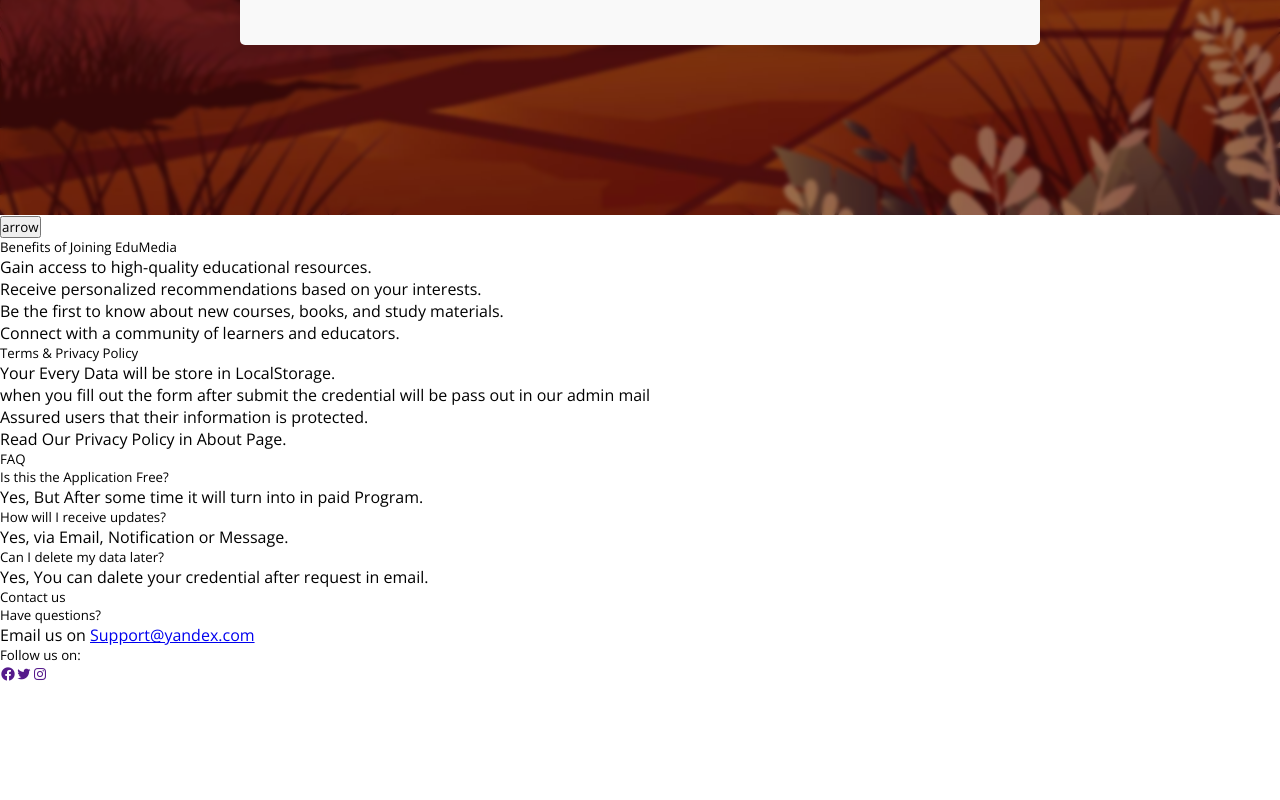
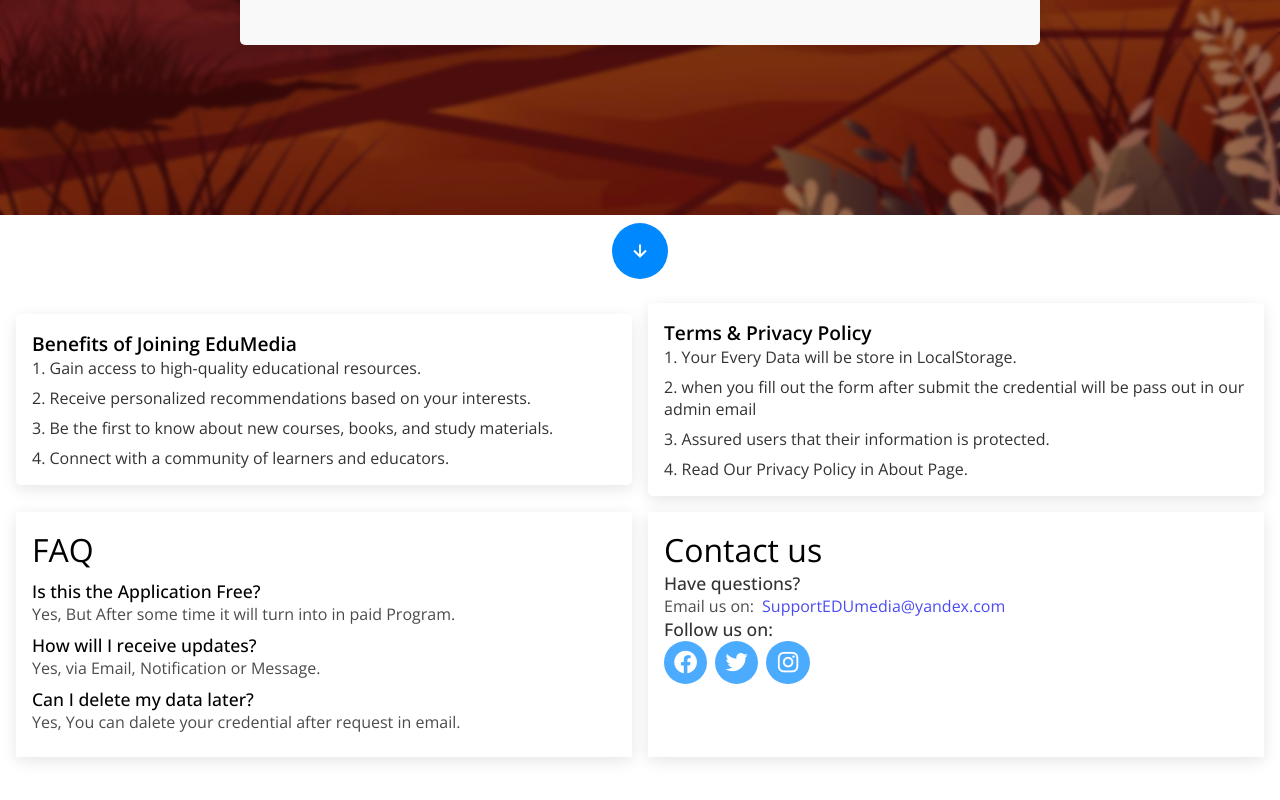
Before and after one commit to Sandeepkumar136/Edumedia, a React (Create React App) app: page /support in a window 1280 px wide. Shown: the part 502-1302 px from the top of the page. Before the commit the page ends 1188 px from the top, so only its background shows below. Built offline with nearby package versions, Linux system fonts and the light colour scheme.

Commit message:
Enhance Support page layout with new styles and scroll button; update email contact information

```diff
--- a/src/components/pages/Support.js
+++ b/src/components/pages/Support.js
@@ -83,9 +83,12 @@
                     loading="lazy"
                   />
                 </motion.div>
-                <motion.div                   initial={{ y: 100, opacity: 0 }}
+                <motion.div
+                  initial={{ y: 100, opacity: 0 }}
                   animate={{ y: 0, opacity: 1 }}
-                  transition={{ duration: 0.5 }} className="align-form-left-contain">
+                  transition={{ duration: 0.5 }}
+                  className="align-form-left-contain"
+                >
                   <form onSubmit={sendEmail} className="email-form">
                     <div className="form-name-content">
                       <input
@@ -162,8 +165,11 @@
               </div>
             </div>
           </motion.div>
-          <div className="pft-container" ref={pftRef} >
-            <button onClick={handleScroll} >arrow</button>
+          <div className="pft-container" ref={pftRef}>
+            <button className="btn-scroll-pft" onClick={handleScroll}>
+              <i className="bx bx-down-arrow-alt"></i>
+            </button>
+            <div className="pft-contain-all">
             <div className="pft-contain-one">
               <h5 className="heading-pft-one">Benefits of Joining EduMedia</h5>
               <ol className="pft-list-o">
@@ -190,7 +196,7 @@
                 </li>
                 <li className="pft-items-o">
                   when you fill out the form after submit the credential will be
-                  pass out in our admin mail
+                  pass out in our admin email
                 </li>
                 <li className="pft-items-o">
                   Assured users that their information is protected.
@@ -230,12 +236,12 @@
               <div className="pft-three-contain">
                 <h5 className="q-pft-three">Have questions?</h5>
                 <p className="ans-q-pft">
-                  Email us on{" "}
+                  Email us on:
                   <a
                     href="mailto:SandeepKumar136@yandex.com"
                     className="link-gmail"
-                  >
-                    Support@yandex.com
+                    >
+                    SupportEDUmedia@yandex.com
                   </a>
                 </p>
               </div>
@@ -252,6 +258,7 @@
                     <i className="bx bxl-instagram"></i>
                   </a>
                 </p>
+                    </div>
               </div>
             </div>
           </div>
--- a/src/components/ui/Style.css
+++ b/src/components/ui/Style.css
@@ -2289,4 +2289,218 @@
     display: grid;
     grid-template-columns: repeat(1, 1fr);
   }
+}
+.pft-container {
+  display: flex;
+  justify-content: start;
+  align-items: center;
+  flex-direction: column;
+  height: 100vh;
+}
+
+.btn-scroll-pft {
+  display: flex;
+  justify-content: center;
+  align-items: center;
+  border: none;
+  outline: none;
+  background-color: #0088ff;
+  color: #fff;
+  padding: 1rem;
+  margin: 0.5rem;
+  border-radius: 50%;
+  cursor: pointer;
+  font-size: 1.5rem;
+  -webkit-border-radius: 50%;
+  -moz-border-radius: 50%;
+  -ms-border-radius: 50%;
+  -o-border-radius: 50%;
+  transition: 0.5s all ease-in-out;
+  -webkit-transition: 0.5s all ease-in-out;
+  -moz-transition: 0.5s all ease-in-out;
+  -ms-transition: 0.5s all ease-in-out;
+  -o-transition: 0.5s all ease-in-out;
+}
+
+.btn-scroll-pft:hover {
+  background-color: #2599ff;
+}
+
+.pft-contain-all {
+  width: 100%;
+  display: flex;
+  justify-content: center;
+  align-items: center;
+  display: grid;
+  grid-template-columns: repeat(2, 1fr);
+  padding: 1rem;
+  gap: 1rem;
+}
+
+.pft-contain-one {
+  padding: 1rem;
+  border-radius: 5px;
+  -webkit-border-radius: 5px;
+  -moz-border-radius: 5px;
+  -ms-border-radius: 5px;
+  -o-border-radius: 5px;
+  box-shadow: 0 4px 15px rgba(0, 0, 0, 0.1);
+}
+
+.heading-pft-one {
+  font-size: 1.2rem;
+  font-weight: 600;
+}
+
+.pft-list-o {
+  list-style-position: inside;
+  display: flex;
+  justify-content: start;
+  align-items: start;
+  flex-direction: column;
+  gap: 0.5rem;
+}
+
+.pft-items-o {
+  font-size: 1rem;
+  opacity: 0.8;
+}
+
+.pft-contain-two {
+  flex-direction: column;
+  display: flex;
+  justify-content: start;
+  align-items: start;
+  box-shadow: 0 4px 15px rgba(0, 0, 0, 0.1);
+  padding: 1rem;
+}
+
+.heading-pft-t {
+  font-size: 2rem;
+}
+
+.pft-q-contain {
+  margin: 0.5rem 0;
+}
+
+.heading-q-pft {
+  font-size: 1.1rem;
+  font-weight: 500;
+}
+
+.text-p-t {
+  font-size: 1rem;
+  opacity: 0.7;
+}
+
+.pft-contain-three {
+  display: flex;
+  justify-content: start;
+  align-items: start;
+  flex-direction: column;
+  height: 100%;
+  box-shadow: 0 4px 15px rgba(0, 0, 0, 0.1);
+  padding: 1rem;
+}
+
+.pft-heading-three {
+  font-size: 2rem;
+}
+
+.q-pft-three {
+  display: flex;
+  justify-content: start;
+  font-size: 1.1rem;
+  font-weight: 500;
+  opacity: 0.8;
+  align-items: start;
+}
+
+.ans-q-pft {
+  display: flex;
+  justify-content: start;
+  align-items: start;
+  gap: 0.5rem;
+  opacity: 0.7;
+}
+
+.link-gmail {
+  text-decoration: none;
+  border: none;
+  outline: none;
+}
+
+.link-social-f {
+  font-size: 1.7rem;
+  color: #fff;
+  background-color: #0088ff;
+  opacity: 1;
+  display: flex;
+  justify-content: center;
+  align-items: center;
+  padding: 0.5rem;
+  text-decoration: none;
+  border-radius: 50%;
+  -webkit-border-radius: 50%;
+  -moz-border-radius: 50%;
+  -ms-border-radius: 50%;
+  -o-border-radius: 50%;
+  transition: 0.5s all ease-in-out;
+  -webkit-transition: 0.5s all ease-in-out;
+  -moz-transition: 0.5s all ease-in-out;
+  -ms-transition: 0.5s all ease-in-out;
+  border: none;
+  outline: none;
+  -o-transition: 0.5s all ease-in-out;
+}
+
+.link-social-f:hover {
+  background-color: #3ba4ff;
+}
+
+@media only screen and (max-width: 768px) {
+  .pft-contain-all {
+    grid-template-columns: repeat(1, 1fr);
+    padding: 2rem;
+  }
+  .btn-scroll-pft {
+    font-size: 1.7rem;
+    padding: 0.5rem;
+  }
+  .pft-contain-one {
+    padding: 0.5rem;
+  }
+  .heading-pft-one {
+    font-size: 1rem;
+  }
+  .pft-items-o {
+    font-size: 0.7rem;
+  }
+  .pft-contain-two {
+    padding: 0.5rem;
+  }
+  .heading-pft-t {
+    font-size: 1rem;
+  }
+  .heading-q-pft {
+    font-size: 0.8rem;
+  }
+  .text-p-t {
+    font-size: 0.7rem;
+  }
+  .pft-contain-three {
+    padding: 0.5rem;
+  }
+  .q-pft-three {
+    font-size: 0.8rem;
+  }
+  .pft-heading-three {
+    font-size: 1rem;
+  }
+  .ans-q-pft {
+    font-size: 0.8rem;
+  }
+  .link-social-f {
+    font-size: 1.3rem;
+  }
 }/*# sourceMappingURL=Style.css.map */
--- a/src/components/ui/Style.scss
+++ b/src/components/ui/Style.scss
@@ -2084,3 +2084,197 @@
   }
 
 }
+.pft-container{
+  display: flex;
+  justify-content: start;
+  align-items: center;
+  flex-direction: column;
+  height: 100vh;
+}
+.btn-scroll-pft{
+  display: flex;
+  justify-content: center;
+  align-items: center;
+  border: none;
+  outline: none;
+  background-color: #0088ff;
+  color: #fff;
+  padding: 1rem;
+  margin: 0.5rem ;
+  border-radius: 50%;
+  cursor: pointer;
+  font-size: 1.5rem;
+  -webkit-border-radius: 50%;
+  -moz-border-radius: 50%;
+  -ms-border-radius: 50%;
+  -o-border-radius: 50%;
+  transition: 0.5s all ease-in-out;
+  -webkit-transition: 0.5s all ease-in-out;
+  -moz-transition: 0.5s all ease-in-out;
+  -ms-transition: 0.5s all ease-in-out;
+  -o-transition: 0.5s all ease-in-out;
+}
+.btn-scroll-pft:hover{
+  background-color: #2599ff;
+}
+.pft-contain-all{
+  width: 100%;
+  display: flex;
+  justify-content: center;
+  align-items: center;
+  display: grid;
+  grid-template-columns: repeat(2, 1fr);
+  padding: 1rem;
+  gap: 1rem;
+}
+.pft-contain-one{
+  padding: 1rem;
+  border-radius: 5px;
+  -webkit-border-radius: 5px;
+  -moz-border-radius: 5px;
+  -ms-border-radius: 5px;
+  -o-border-radius: 5px;
+  box-shadow: 0 4px 15px rgba(0, 0, 0, 0.1);
+}
+.heading-pft-one{
+  font-size: 1.2rem;
+  font-weight: 600;
+}
+.pft-list-o{
+  list-style-position: inside;
+  display: flex;
+  justify-content: start;
+  align-items: start;
+  flex-direction: column;
+  gap: 0.5rem;
+}
+.pft-items-o{
+  font-size: 1rem;
+  opacity: 0.8;
+}
+.pft-contain-two{
+  flex-direction: column;
+  display: flex;
+  justify-content: start;
+  align-items: start;
+  box-shadow: 0 4px 15px rgba(0, 0, 0, 0.1);
+  padding: 1rem;
+}
+.heading-pft-t{
+  font-size: 2rem;
+}
+.pft-q-contain{
+  margin: 0.5rem 0;
+}
+.heading-q-pft{
+  font-size: 1.1rem;
+  font-weight: 500;
+}
+.text-p-t{
+  font-size: 1rem;
+  opacity: 0.7;
+}
+.pft-contain-three{
+  display: flex;
+  justify-content: start;
+  align-items: start;
+  flex-direction: column;
+  height: 100%;
+  box-shadow: 0 4px 15px rgba(0, 0, 0, 0.1);
+  padding: 1rem;
+}
+.pft-heading-three{
+  font-size: 2rem;
+}
+.q-pft-three{
+  display: flex;
+  justify-content: start;
+  font-size: 1.1rem;
+  font-weight: 500;
+  opacity: 0.8;
+  align-items: start;
+}
+.ans-q-pft{
+  display: flex;
+  justify-content: start;
+  align-items: start;
+  gap: 0.5rem;
+  opacity: 0.7;
+}
+.link-gmail{
+  text-decoration: none;
+  border: none;
+  outline: none;
+}
+.link-social-f{
+  font-size: 1.7rem;
+  color: #fff;
+  background-color: #0088ff;
+  opacity: 1;
+  display: flex;
+  justify-content: center;
+  align-items: center;
+  padding: 0.5rem;
+  text-decoration: none;
+  border-radius: 50%;
+  -webkit-border-radius: 50%;
+  -moz-border-radius: 50%;
+  -ms-border-radius: 50%;
+  -o-border-radius: 50%;
+  transition: 0.5s all ease-in-out;
+  -webkit-transition: 0.5s all ease-in-out;
+  -moz-transition: 0.5s all ease-in-out;
+  -ms-transition: 0.5s all ease-in-out;
+  border: none;
+  outline: none;
+  -o-transition: 0.5s all ease-in-out;
+}
+.link-social-f:hover{
+  background-color: #3ba4ff;
+}
+@media only screen and (max-width: 768px) {
+  .pft-contain-all{
+    grid-template-columns: repeat(1, 1fr);
+    padding: 2rem;
+  }
+  .btn-scroll-pft{
+    font-size: 1.7rem;
+    padding: 0.5rem;
+  }
+  .pft-contain-one{
+    padding: 0.5rem;
+  }
+  .heading-pft-one{
+    font-size: 1rem;
+  }
+  .pft-items-o{
+    font-size: 0.7rem;
+  }
+  .pft-contain-two{
+    padding: 0.5rem;
+  }
+  .heading-pft-t{
+    font-size: 1rem;
+  }
+  .heading-q-pft{
+    font-size: 0.8rem;
+  }
+  .text-p-t{
+    font-size: 0.7rem;
+  }
+  .pft-contain-three{
+    padding: 0.5rem;
+  }
+  .q-pft-three{
+    font-size: 0.8rem;
+  }
+  .pft-heading-three{
+    font-size: 1rem;
+  }
+  .ans-q-pft{
+    font-size: 0.8rem;
+  }
+  .link-social-f{
+    font-size: 1.3rem;
+  }
+}
```
Also changed, not shown: 1 other file (tests, documents, lock files or other folders).
